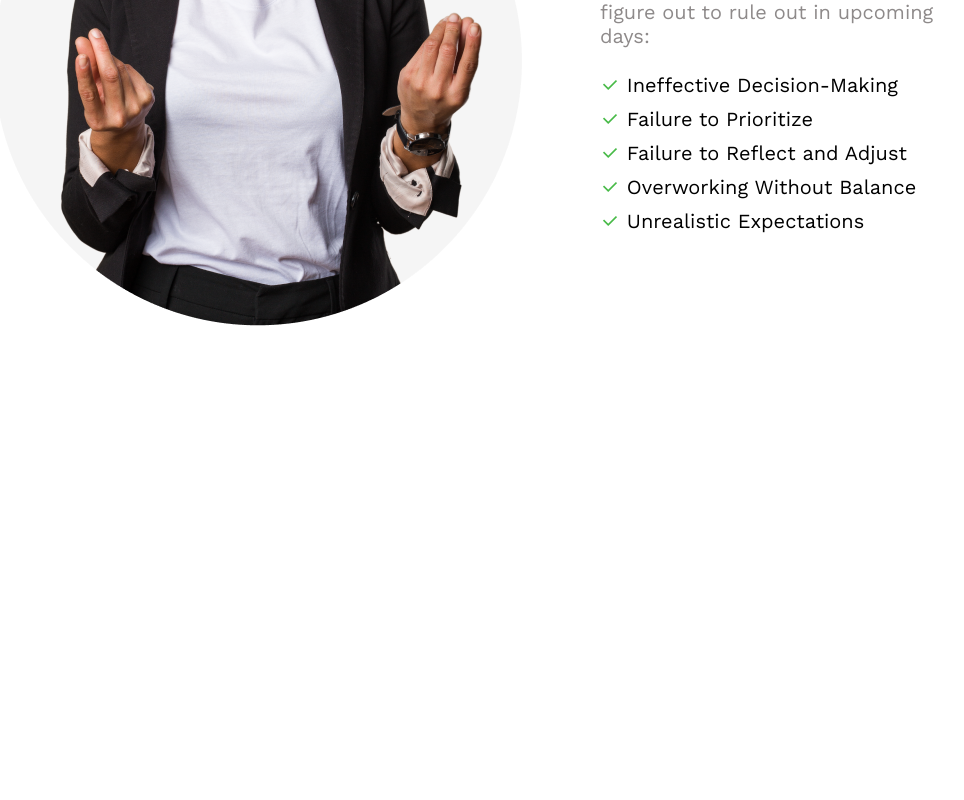
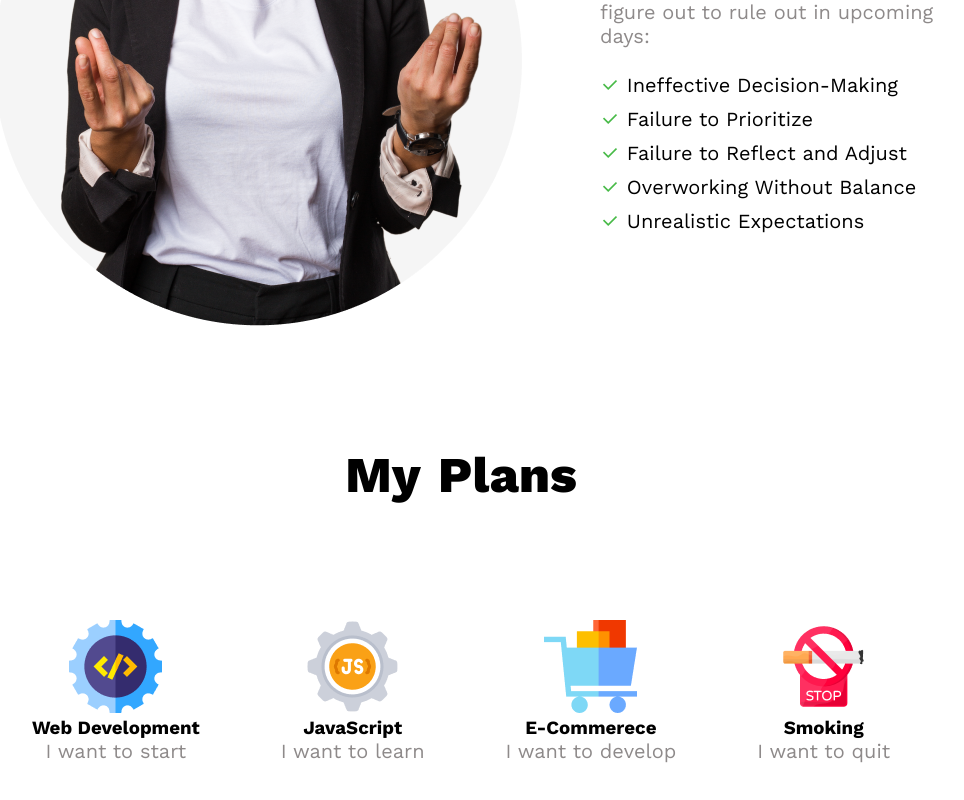
Before and after one commit to wahidalam91/new-year-new-one, a plain HTML site: page index.html in a window 1280 px wide. Shown: the part 1298-2098 px from the top of the page, without its empty margins (179-1143 px from the left). Before the commit the page ends 1728 px from the top, so only its background shows below. Drawn offline with nearby package versions, Linux system fonts and the light colour scheme.

Commit message:
my plans section completed

```diff
--- a/index.html
+++ b/index.html
@@ -48,7 +48,31 @@
         </section>
 
         <!-- My Plans Section -->
-
+         <section id="my-plans">
+            <h2 class="section-title">My Plans</h2>
+            <div id="plans-container">
+                <div class="plan">
+                    <img src="./images/icons/web.png" alt="web-icon">
+                    <h3 class="plan-topic">Web Development</h3>
+                    <p class="topic-to">I want to start</p>
+                </div>
+                <div class="plan">
+                    <img src="./images/icons/js.png" alt="javascript-icon">
+                    <h3 class="plan-topic">JavaScript</h3>
+                    <p class="topic-to">I want to learn</p>
+                </div>
+                <div class="plan">
+                    <img src="./images/icons/ecom.png" alt="ecommerece-icon">
+                    <h3 class="plan-topic">E-Commerece</h3>
+                    <p class="topic-to">I want to develop</p>
+                </div>
+                <div class="plan">
+                    <img src="./images/icons/smoke.png" alt="cigarette-icon">
+                    <h3 class="plan-topic">Smoking</h3>
+                    <p class="topic-to">I want to quit</p>
+                </div>
+            </div>
+         </section>
     </main>
     <footer>
 
--- a/style.css
+++ b/style.css
@@ -25,7 +25,7 @@ html, body{
 
 header{
     width: 100%;
-    height: 100%;
+    min-height: 100%;
     margin: 0;
     padding: 0;
     background-image: url(./images/banner/banner3.png);
@@ -102,3 +102,25 @@ main{
     color: rgb(71, 186, 71);
     font-size: 20px;
 }
+
+
+/* My Plans Related Styles */
+
+#my-plans{
+    margin: 100px 0px;
+    text-align: center;
+}
+
+
+#plans-container{
+    display: flex;
+    justify-content: space-evenly;
+    gap: 20px;
+    margin: 100px 0px;
+}
+
+.topic-to{
+    font-size: 20px;
+    font-weight: 600px;
+    color: rgb(142, 138, 138);
+}
```
